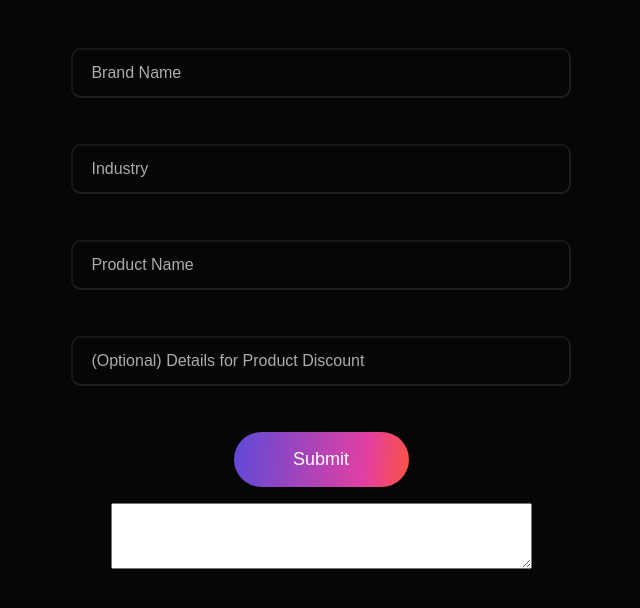
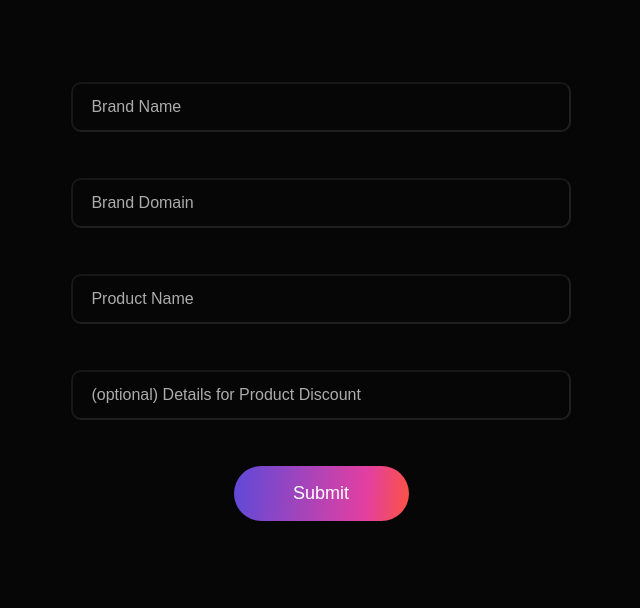
Before and after one commit to kanthipm/strategyfox, a plain HTML site: page index.html in a window 1280 px wide. Shown: the whole page, without its empty margins (319-959 px from the left). Drawn offline with Linux system fonts and the light colour scheme.

Commit message:
Update index.html

```diff
--- a/index.html
+++ b/index.html
@@ -1,9 +1,4 @@
-<!DOCTYPE HTML PUBLIC "-//W3C//DTD HTML 4.01 Transitional//EN">
-<html>
-
-<head>
-    <META http-equiv="Content-Type" content="text/html; charset=utf-8">
-    <script src = "./Call.js"></script>
+head>
   <style>
     input {
       width: 90%;
@@ -31,30 +26,24 @@
     }
   </style>
 </head>
-
-<body>
 <center>
 <form name="Social Media Marketing Machine" method="POST" data-netlify="true">
     <p>
-            <label><input id="brand"; placeholder= " Brand Name"; style="margin-top:40px"></input>
+      <label> <input id = "brand"; placeholder= " Brand Name"; style="margin-top:40px" ></input>
     </p>
     <p>
-            <label> <input id="industry" placeholder= " Industry"></input>
+      <label> <input id = "domain"; placeholder= " Brand Domain"; ></input>
     </p>
     <p>
-            <label> <input id="product";  placeholder= " Product Name"></input>
+      <label> <input id = "product"; placeholder= " Product Name"; ></input>
     </p>
       <p>
-            <label> <input id ="details";  placeholder= " (Optional) Details for Product Discount"></input>
+        <label> <input id = "details"; placeholder= " (optional) Details for Product Discount" ></input>
       </p>
       <p>
-            <button onclick = "Call();" style = "background-image: linear-gradient(95deg, #6549d5 4%, #e33fa1 75%, #fb5343 100%); width: 175px; height:55px; font-size: 18px; color: white; margin-top: 15px; font-family: sans-serif; border-radius: 35px; border: none;" >Submit</button>
+
+  <button style = "background-image: linear-gradient(95deg, #6549d5 4%, #e33fa1 75%, #fb5343 100%); width: 175px; height:55px; font-size: 18px; color: white; margin-top: 15px; font-family: sans-serif; border-radius: 35px; border: none;" onclick = "Pull();">Submit</button>
   </p>
-        <p>
-            <textarea id="result" rows="4" cols="50" readonly></textarea>
-        </p>
-
 </body>
   </form>
 </center>
-</html>
```
Lines whose indentation alone changed are shown as unchanged.
